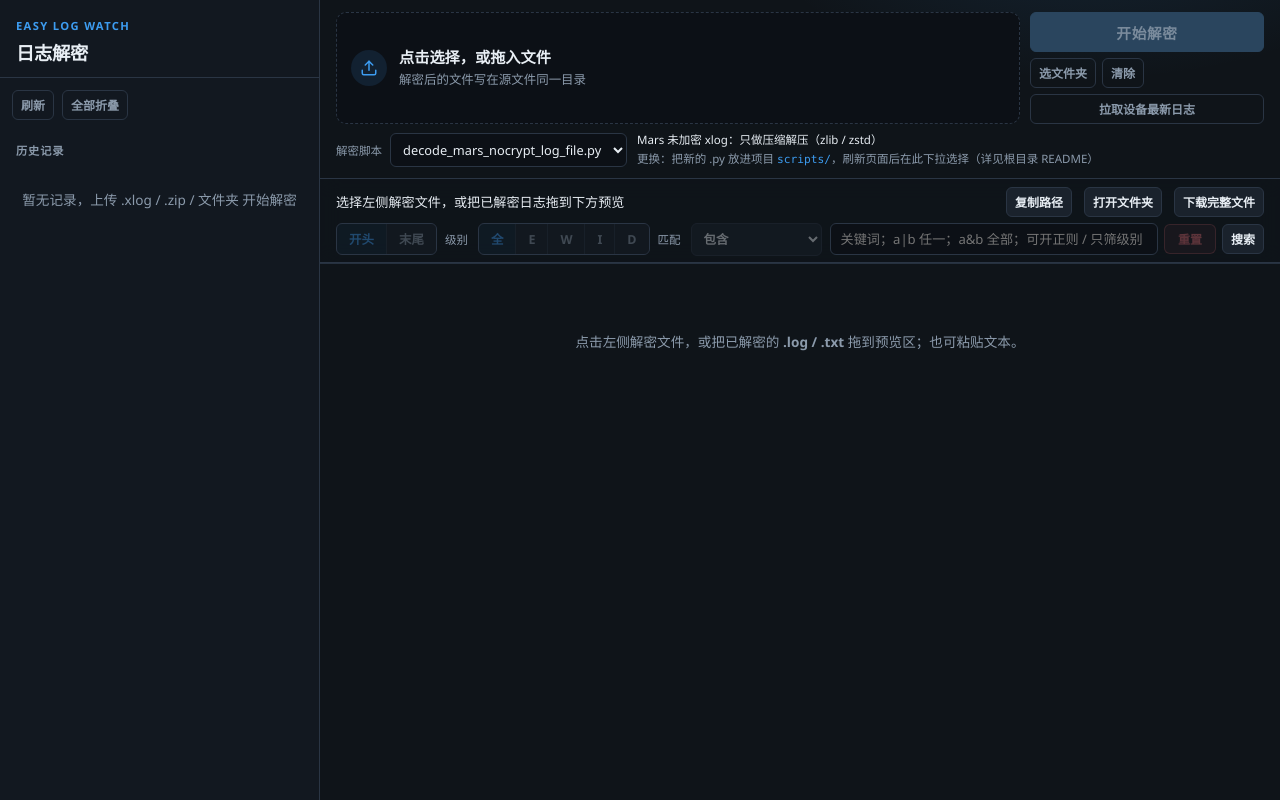
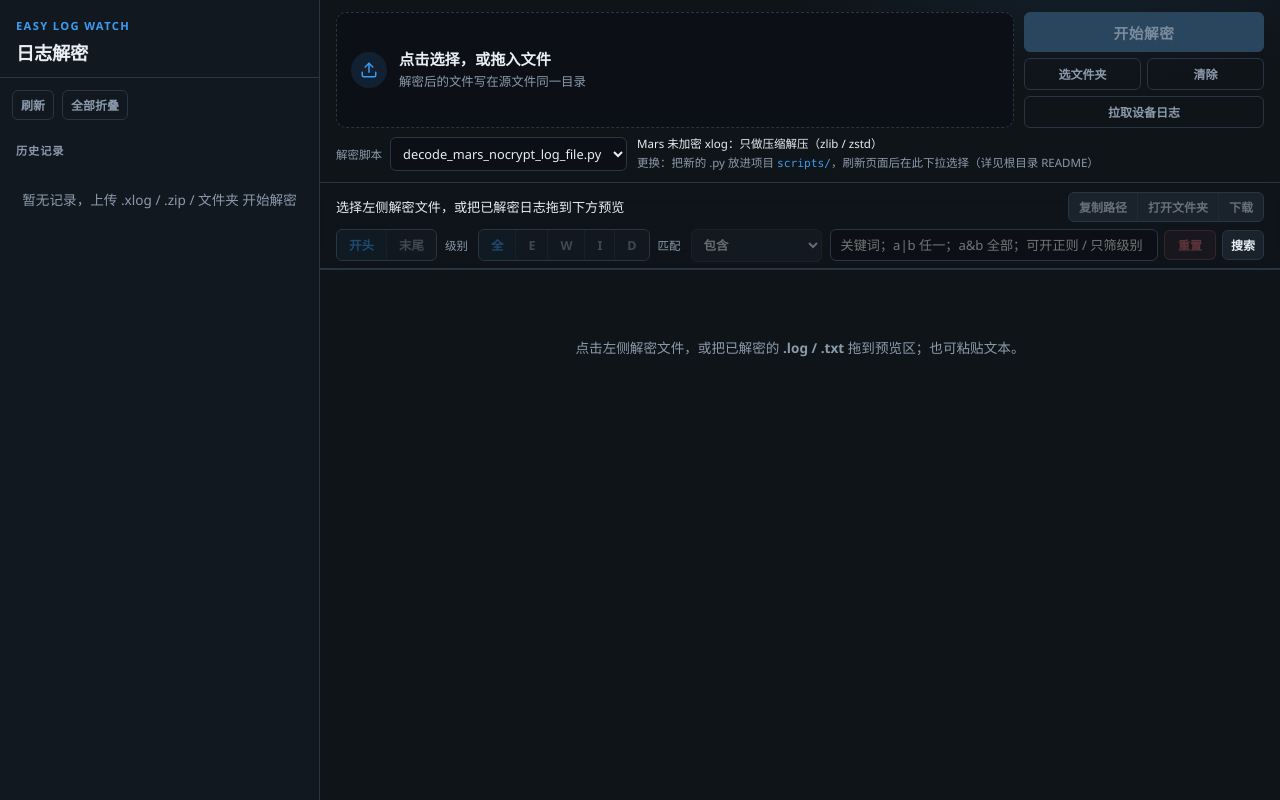
Before and after one commit to cheng2016/easy-log-watch, a Flask app: page / in a window 1280 px wide. Run offline with Flask 3, Linux system fonts and the light colour scheme; data that the repository does not hold is empty.

Commit message:
Tidy toolbar button layout and shorten device pull label.

```diff
--- a/templates/index.html
+++ b/templates/index.html
@@ -462,22 +462,36 @@
     }
 
     .upload-actions {
-      display: flex;
-      flex-direction: column;
+      display: grid;
+      grid-template-columns: 1fr 1fr;
       gap: 6px;
+      width: 240px;
+      flex-shrink: 0;
+      align-content: center;
+    }
+
+    .upload-extra {
+      display: contents;
+    }
+
+    .upload-actions .btn-sm {
+      height: 32px;
+      padding: 0 8px;
+      display: inline-flex;
+      align-items: center;
       justify-content: center;
-      flex-shrink: 0;
-      min-width: 132px;
-    }
-
-    .upload-extra {
-      display: flex;
-      gap: 6px;
-      flex-wrap: wrap;
-    }
-
+      white-space: nowrap;
+    }
+
+    #pickFolderBtn,
+    #clearFilesBtn,
     #pullDeviceBtn {
-      flex: 1 1 100%;
+      width: 100%;
+      min-width: 0;
+    }
+
+    #pullDeviceBtn {
+      grid-column: 1 / -1;
     }
 
     .decoder-row {
@@ -541,8 +555,10 @@
     }
 
     #decodeBtn {
+      grid-column: 1 / -1;
+      width: 100%;
       min-height: 40px;
-      min-width: 132px;
+      min-width: 0;
       padding: 8px 16px;
       font-size: 0.92rem;
       font-weight: 800;
@@ -833,8 +849,41 @@
     .preview-bar-top {
       display: flex;
       align-items: center;
-      gap: 12px;
-      min-height: 28px;
+      gap: 8px;
+      min-height: 32px;
+    }
+
+    .preview-actions {
+      display: inline-flex;
+      flex-shrink: 0;
+      align-items: stretch;
+      margin-left: auto;
+      border: 1px solid var(--border);
+      border-radius: 6px;
+      overflow: hidden;
+      background: var(--bg-elevated);
+    }
+
+    .preview-actions .btn {
+      border: none;
+      border-radius: 0;
+      border-right: 1px solid var(--border);
+      background: transparent;
+      height: 28px;
+      padding: 0 10px;
+      white-space: nowrap;
+    }
+
+    .preview-actions .btn:last-child { border-right: none; }
+
+    .preview-actions .btn:hover:not(:disabled) {
+      background: var(--accent-soft);
+      color: var(--accent);
+    }
+
+    .preview-actions .btn:disabled {
+      opacity: 0.38;
+      cursor: not-allowed;
     }
 
     .preview-bar .path {
@@ -1152,8 +1201,7 @@
       .preview-section { min-height: 40vh; }
       .preview-wrap { min-height: 36vh; }
       .upload-row { flex-direction: column; }
-      .upload-actions { min-width: 0; width: 100%; }
-      #decodeBtn { width: 100%; min-width: 0; }
+      .upload-actions { width: 100%; }
       .scroll-top-btn { right: 14px; bottom: 14px; }
     }
   </style>
@@ -1199,7 +1247,7 @@
           <div class="upload-extra">
             <button class="btn btn-ghost btn-sm" type="button" id="pickFolderBtn">选文件夹</button>
             <button class="btn btn-ghost btn-sm" type="button" id="clearFilesBtn" disabled>清除</button>
-            <button class="btn btn-ghost btn-sm" type="button" id="pullDeviceBtn" title="从设备 /data/data/com.tcl.eshow/files/elog/ 取最新日志。每台设备单独存放，再次拉取只覆盖该设备">拉取设备最新日志</button>
+            <button class="btn btn-ghost btn-sm" type="button" id="pullDeviceBtn" title="从设备日志目录取最新一份。每台单独存放，再次拉取只覆盖该设备">拉取设备日志</button>
           </div>
         </div>
       </div>
@@ -1245,9 +1293,11 @@
       <div class="preview-bar-top">
         <div class="path" id="previewPath">选择左侧解密文件，或把已解密日志拖到下方预览</div>
         <div class="meta" id="previewMeta"></div>
-        <button class="btn btn-sm" type="button" id="copyPathBtn" disabled title="复制这份解密日志的完整路径">复制路径</button>
-        <button class="btn btn-sm" type="button" id="revealBtn" disabled title="在资源管理器 / Finder 中打开所在文件夹">打开文件夹</button>
-        <button class="btn btn-sm" type="button" id="downloadBtn" disabled>下载完整文件</button>
+        <div class="preview-actions">
+          <button class="btn btn-sm" type="button" id="copyPathBtn" disabled title="复制这份解密日志的完整路径">复制路径</button>
+          <button class="btn btn-sm" type="button" id="revealBtn" disabled title="在资源管理器 / Finder 中打开所在文件夹">打开文件夹</button>
+          <button class="btn btn-sm" type="button" id="downloadBtn" disabled title="下载完整文件">下载</button>
+        </div>
       </div>
       <div class="preview-tools">
         <div class="seg">
@@ -2927,7 +2977,7 @@
       } finally {
         hideProgress();
         pullDeviceBtn.disabled = false;
-        pullDeviceBtn.textContent = "拉取设备最新日志";
+        pullDeviceBtn.textContent = "拉取设备日志";
         setSyncBusy(false);
         renderSelectedFiles();
       }
```
Also changed, not shown: README.md.
